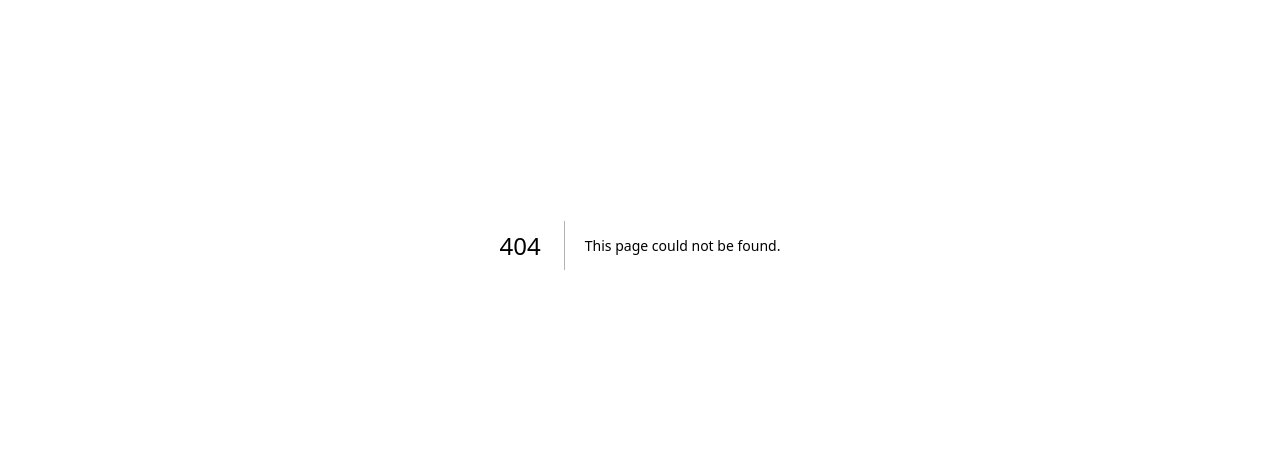
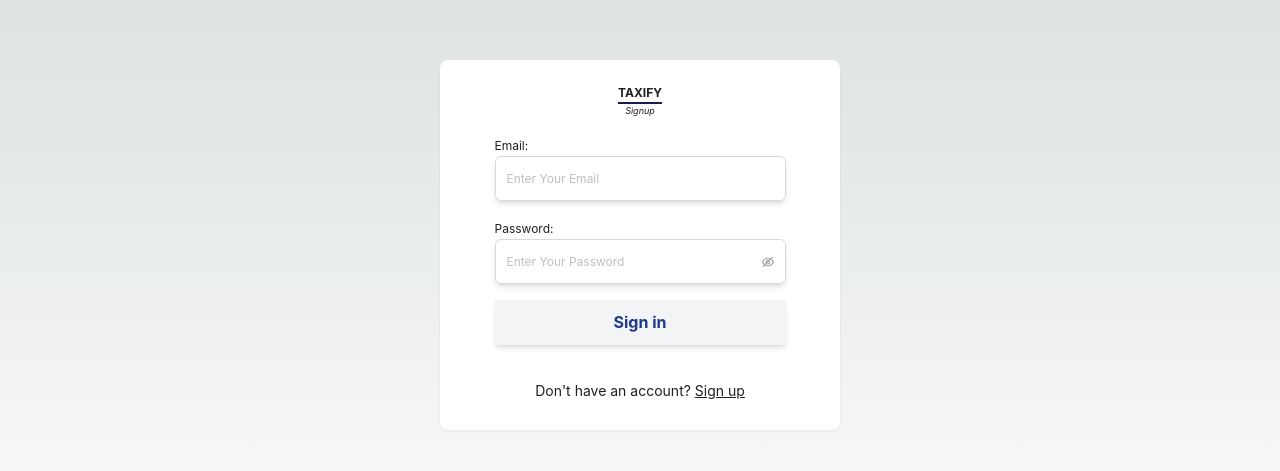
Before and after one commit to Ay-slim/tax_ui, a Next.js app: page /login in a window 1280 px wide. Before the commit this address had no page. Shown: the part 155-626 px from the top of the page. Built offline with nearby package versions, Linux system fonts and the light colour scheme.

Commit message:
Login page

```diff
--- /dev/null
+++ b/src/app/login/page.tsx
@@ -0,0 +1,5 @@
+import Login from "@/components/Login";
+
+export default function LoginPage() {
+  return <Login />;
+}
```
